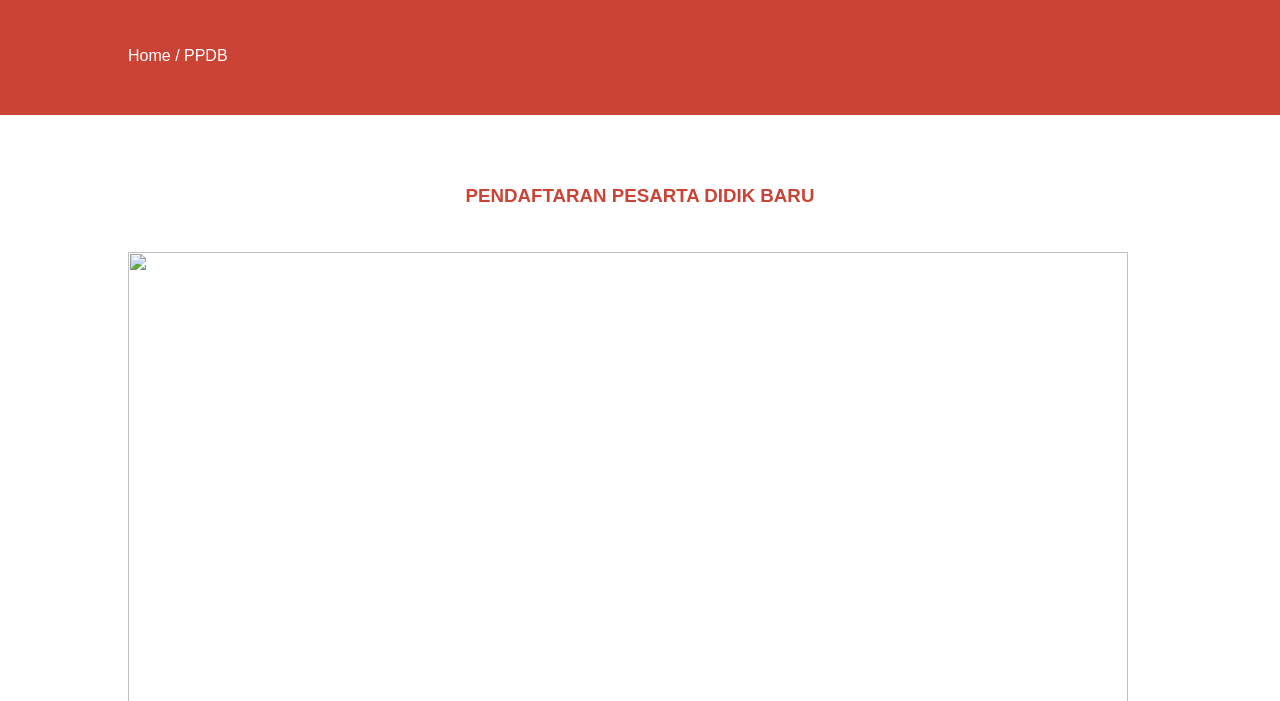
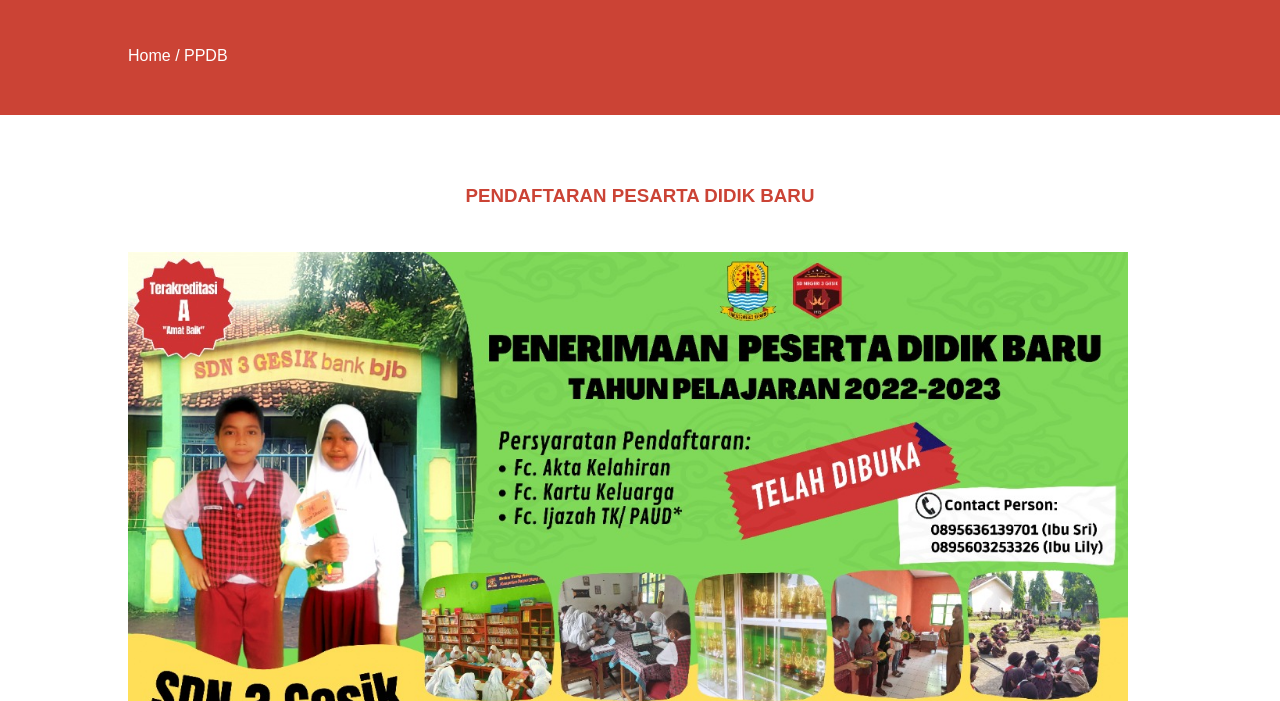
Before and after one commit to sdn3gesik/sdn3gesik.github.io, a plain HTML site: page ppdb.html in a window 1280 px wide. Shown: the part 99-800 px from the top of the page. Drawn offline with nearby package versions, Linux system fonts and the light colour scheme.

Commit message:
Update ppdb.html

```diff
--- a/ppdb.html
+++ b/ppdb.html
@@ -50,7 +50,7 @@
 	<section class="ppdb">
 		<div class="container">
 			<h3>PENDAFTARAN PESARTA DIDIK BARU</h3>
-			<img src="img/pendaftaran.png" width="1000" height="500">
+			<img src="img/pendaftaran.jpeg" width="1000" height="500">
 			<br>
 			</br>
 		</div>
```
